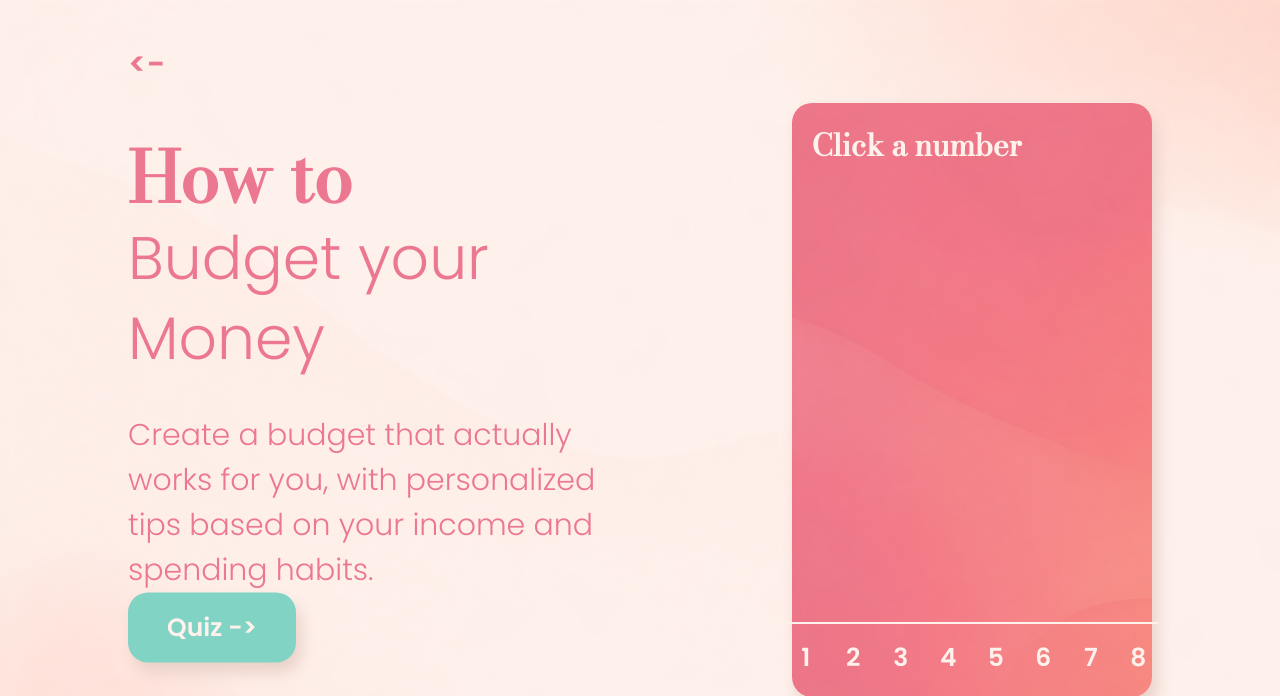
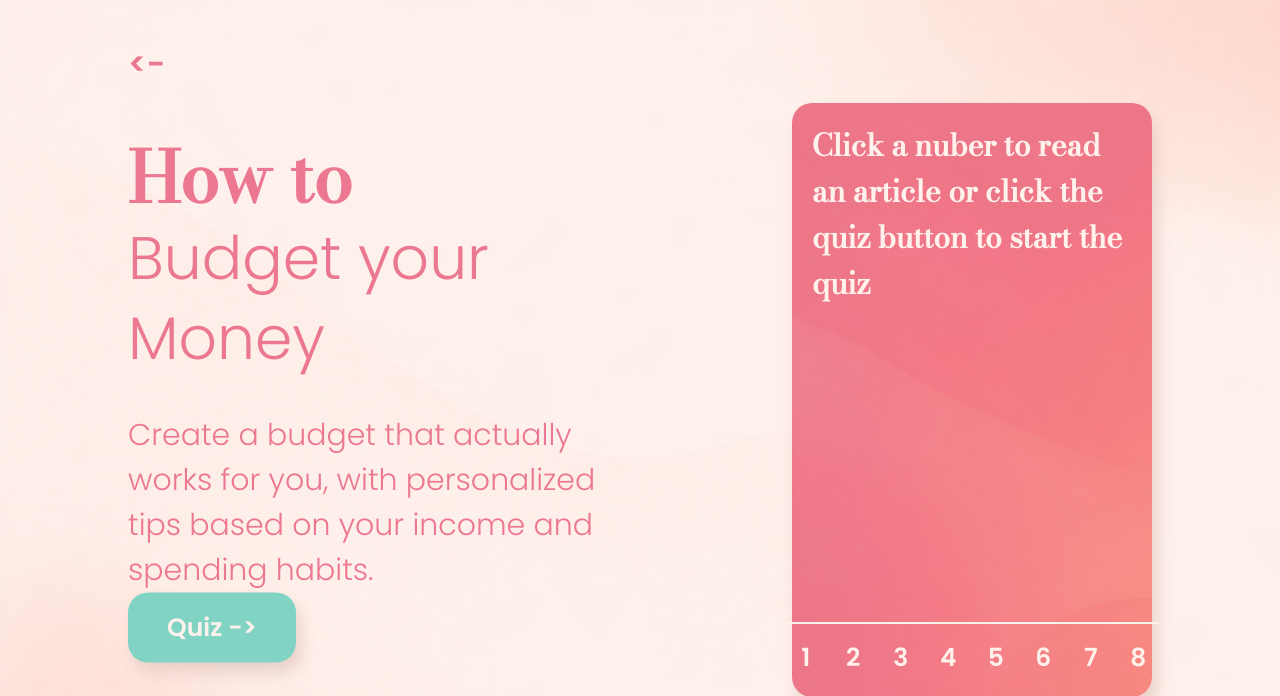
Before and after one commit to callie-txt/DT-Budget-Education, a Flask app: page /information in a window 1280 px wide. Shown: the top 696 px of the page. Run offline with Flask 3, Linux system fonts and the light colour scheme.

Commit message:
changed information js into python

```diff
--- a/main.py
+++ b/main.py
@@ -6,9 +6,46 @@ app= Flask(__name__)
 def home():
     return render_template('home.html')
 
-@app.route('/information')
+@app.route('/information', methods=['GET', 'POST'])
 def information():
-    return render_template('info.html')
+    boxtitle = 'Click a nuber to read an article or click the quiz button to start the quiz'
+    boxtext = ''
+
+    if request.method == 'POST':
+        number = request.form.get('number', '').strip()
+        if number == "1":
+            boxtitle = "Budgeting basics - income and expense."
+            boxtext = "Budgeting means planning how you use your money. It’s about knowing how much you earn and deciding in advance how much you can spend and save. A simple budget helps you avoid running out of money and gives you a clear overview of your finances."
+        elif number == "2":
+            boxtitle = "Income smoothing helps with irregular income"
+            boxtext = "If your income changes from week to week you could try Income Smoothing. It works by calculating an average income and base your spending on that. You can check out the Income-Smoothing-Calculator to find out what might work for you."
+        elif number == "3":
+            boxtitle = "Avoid overspending by tracking habits."
+            boxtext = "Overspending often happens without noticing. Small daily expenses add up quickly. Becoming aware of your spending habits is the first step to controlling them and making better financial decisions."
+        elif number == "4":
+            boxtitle = "Track every dollar you spend."
+            boxtext = "Tracking your expenses means writing down or recording everything you spend. This helps you understand where your money goes and identify areas where you can cut back."
+        elif number == "5":
+            boxtitle = "Saving regularly builds financial security."
+            boxtext = "Saving regularly, even small amounts, builds financial stability over time. It helps you prepare for unexpected expenses and reduces financial stress in the long run"
+        elif number == "6":
+            boxtitle = "Set clear financial goals."
+            boxtext = "Saving regularly, even small amounts, builds financial stability over time. It helps you prepare for unexpected expenses and reduces financial stress in the long run."
+        elif number == "7":
+            boxtitle = "Consistency is key in budgeting."
+            boxtext = "Creating a budget is one thing, but sticking to it is what really matters. Consistency helps you build better habits and stay in control of your finances over time."
+        elif number == "8":
+            boxtitle = "Control your money, don't let it control you."
+            boxtext = "Being in control of your money means making intentional decisions about spending and saving. When you understand your finances, you feel more confident and less stressed about money."
+        else:
+            boxtitle = 'Click a nuber to read an article or click the quiz button to start the quiz'
+            boxtext = ''
+
+    return render_template(
+        'info.html',
+        boxtitle=boxtitle,
+        boxtext=boxtext
+    )
 
 @app.route('/goal', methods=['GET', 'POST'])
 def goal():
--- a/templates/info.html
+++ b/templates/info.html
@@ -25,21 +25,21 @@
 
 
     <div class="box">
-        <h2 class="boxtitle" id="boxtitle">Click a number</h2>
-        <p class= boxtext id="boxtext"></p>
+        <h2 class="boxtitle" id="boxtitle">{{boxtitle}}</h2>
+        <p class= boxtext id="boxtext">{{boxtext}}</p>
 
-        <div class="button-container">
+        <form class="button-container" action="{{ url_for('information') }}" method="post">
             <div class="line"> </div>
-            <button class="button" onclick="show(1)">1</button>
-            <button class="button" onclick="show(2)">2</button>
-            <button class="button" onclick="show(3)">3</button>
-            <button class="button" onclick="show(4)">4</button>
-            <button class="button" onclick="show(5)">5</button>
-            <button class="button" onclick="show(6)">6</button>
-            <button class="button" onclick="show(7)">7</button>
-            <button class="button" onclick="show(8)">8</button>
+            <button class="button" type="submit" name="number" value="1">1</button>
+            <button class="button" type="submit" name="number" value="2">2</button>
+            <button class="button" type="submit" name="number" value="3">3</button>
+            <button class="button" type="submit" name="number" value="4">4</button>
+            <button class="button" type="submit" name="number" value="5">5</button>
+            <button class="button" type="submit" name="number" value="6">6</button>
+            <button class="button" type="submit" name="number" value="7">7</button>
+            <button class="button" type="submit" name="number" value="8">8</button>
 
-        </div>
+        </form>
     </div>
 
 
```
Also changed, not shown: static/info.js (deleted, +0 -43 lines).
